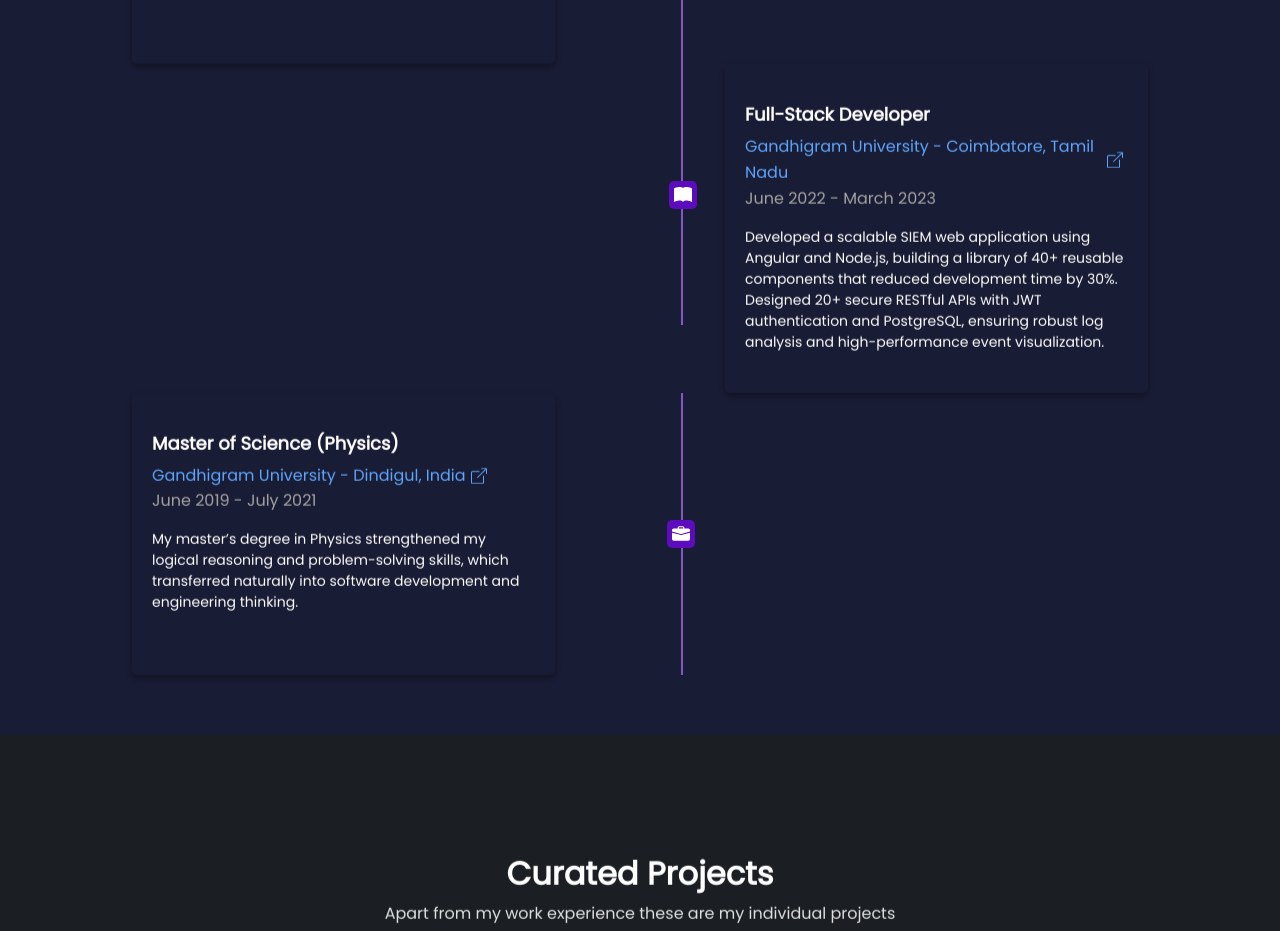
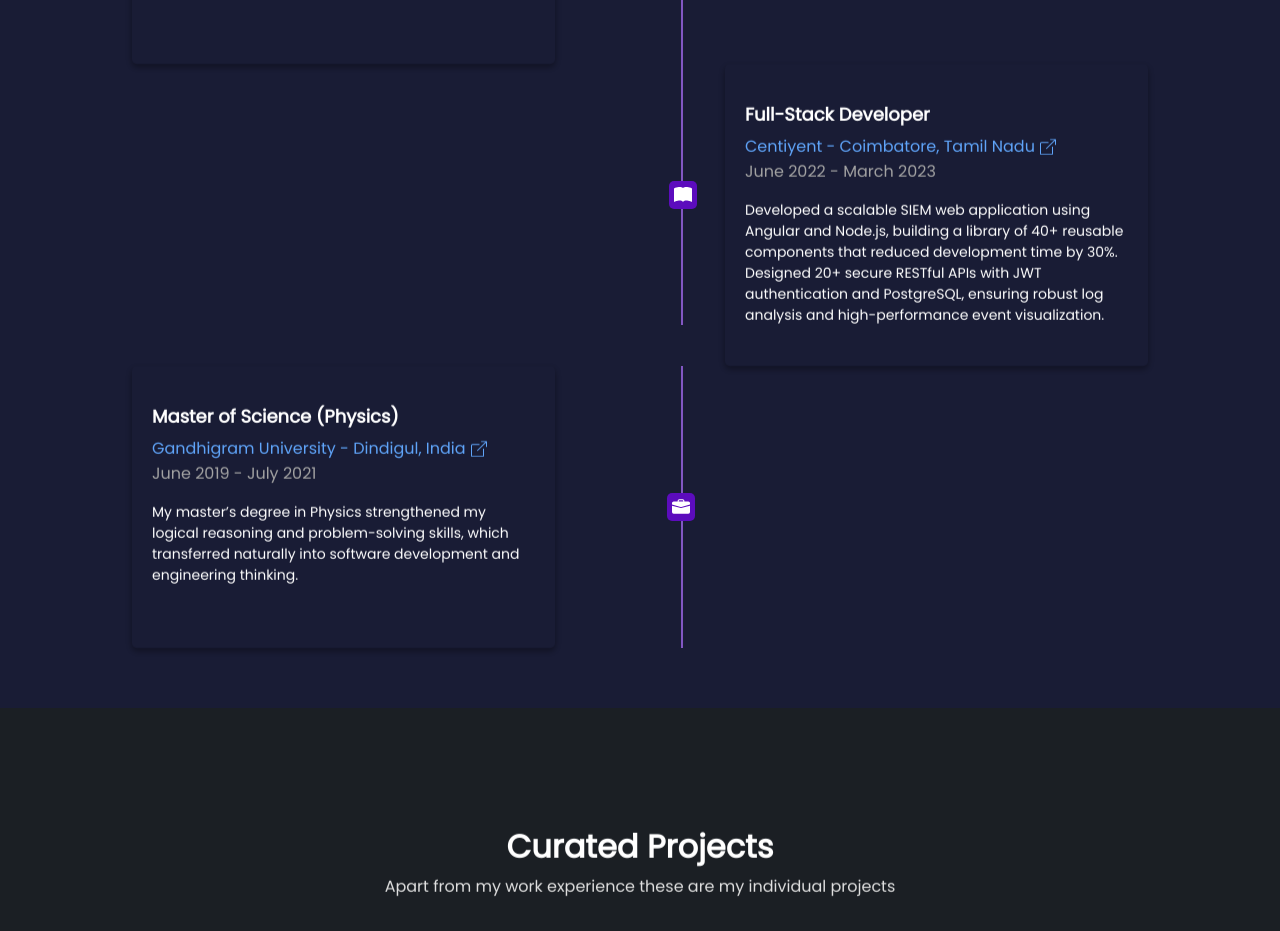
Before and after one commit to Thiya11/portfolio, a React (Vite) app: page / in a window 1280 px wide. Shown: the part 2660-3591 px from the top of the page. Built offline with nearby package versions, Linux system fonts and the light colour scheme.

Commit message:
minor changes

```diff
--- a/src/common/configs.js
+++ b/src/common/configs.js
@@ -201,8 +201,8 @@ export const EXPERIENCE_DATA =  [
             "endDate":"March 2023",
             "role": "experience.3.role",
             "location": "experience.3.location",
-            "company": "Gandhigram University",
-            "url":"https://www.ruraluniv.ac.in/",
+            "company": "Centiyent",
+            "url":"https://www.centiyent.com//",
             "startDate": "June 2022",
             "sortOrderId": 3
         },
```
